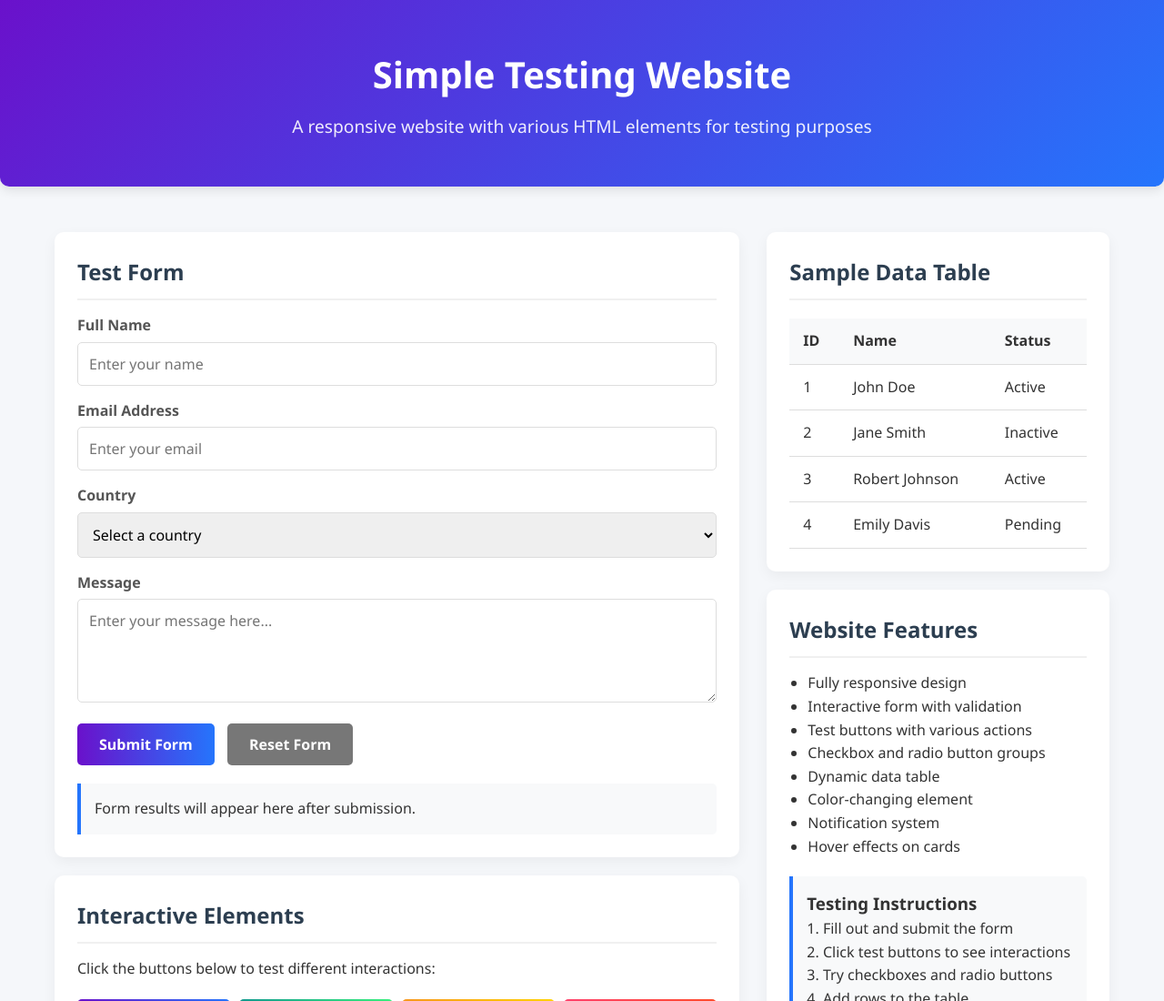
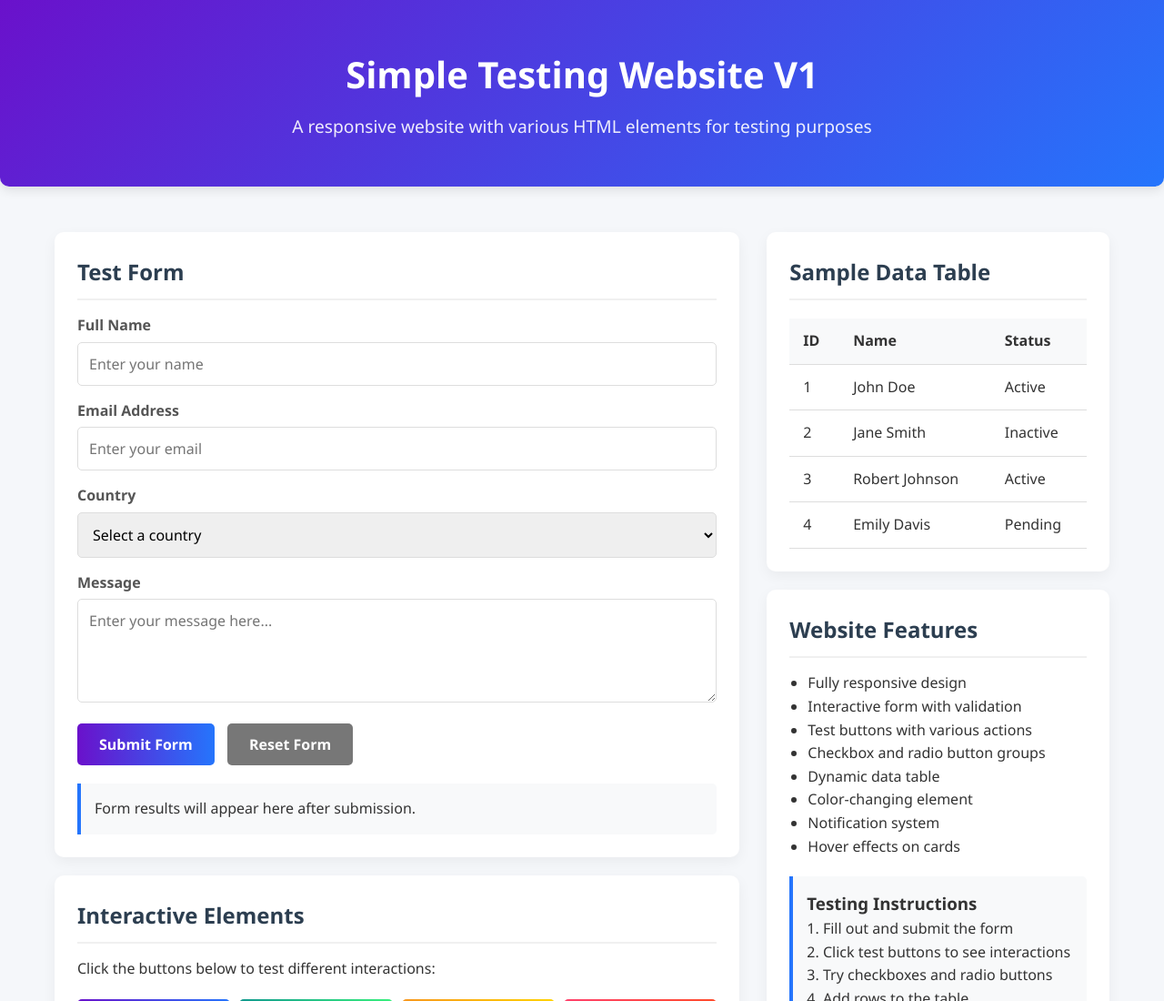
Before and after one commit to Shubham100-A/Test-File, a plain HTML site: page index.html in a window 1280 px wide. Shown: the top 1100 px of the page at 91% size. Drawn offline with Linux system fonts and the light colour scheme.

Commit message:
Update index.html

```diff
--- a/index.html
+++ b/index.html
@@ -206,7 +206,7 @@
 <body>
     <header>
         <div class="container">
-            <h1>Simple Testing Website</h1>
+            <h1>Simple Testing Website V1</h1>
             <p class="subtitle">A responsive website with various HTML elements for testing purposes</p>
         </div>
     </header>
```
